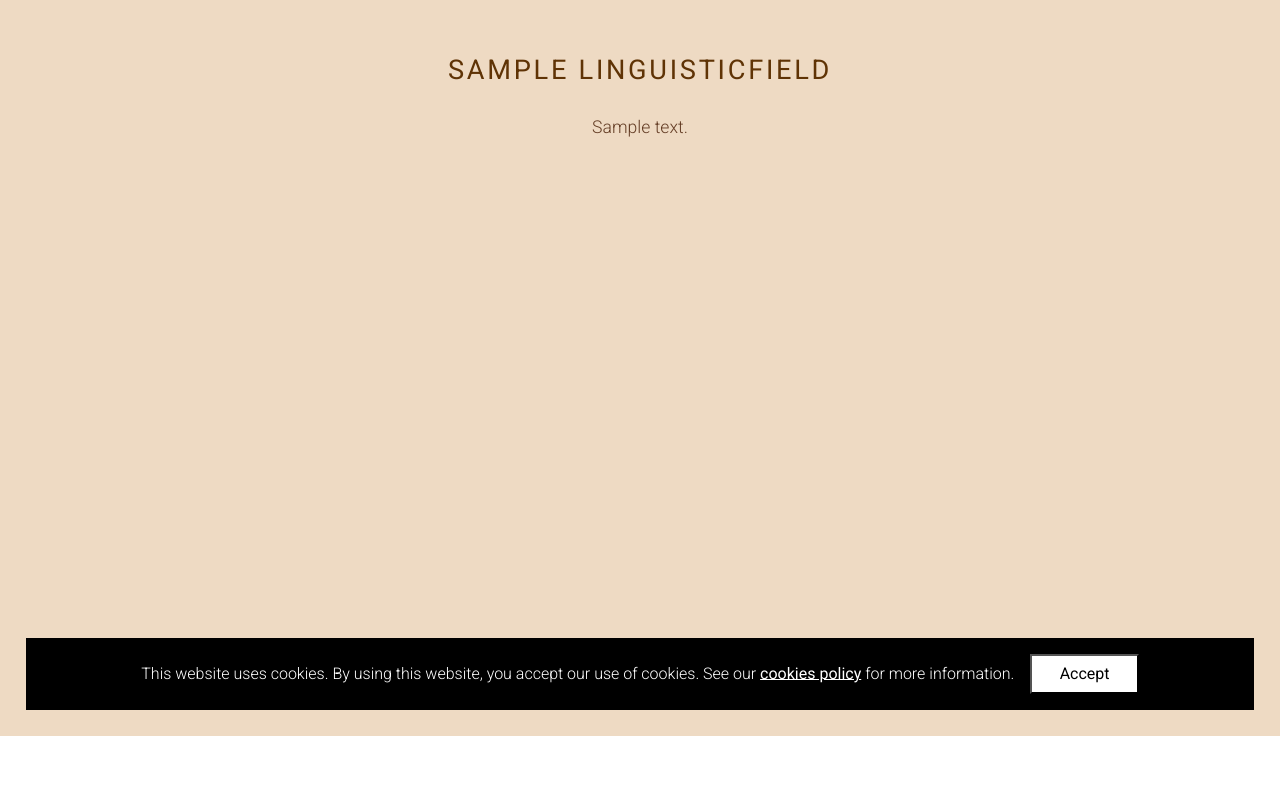
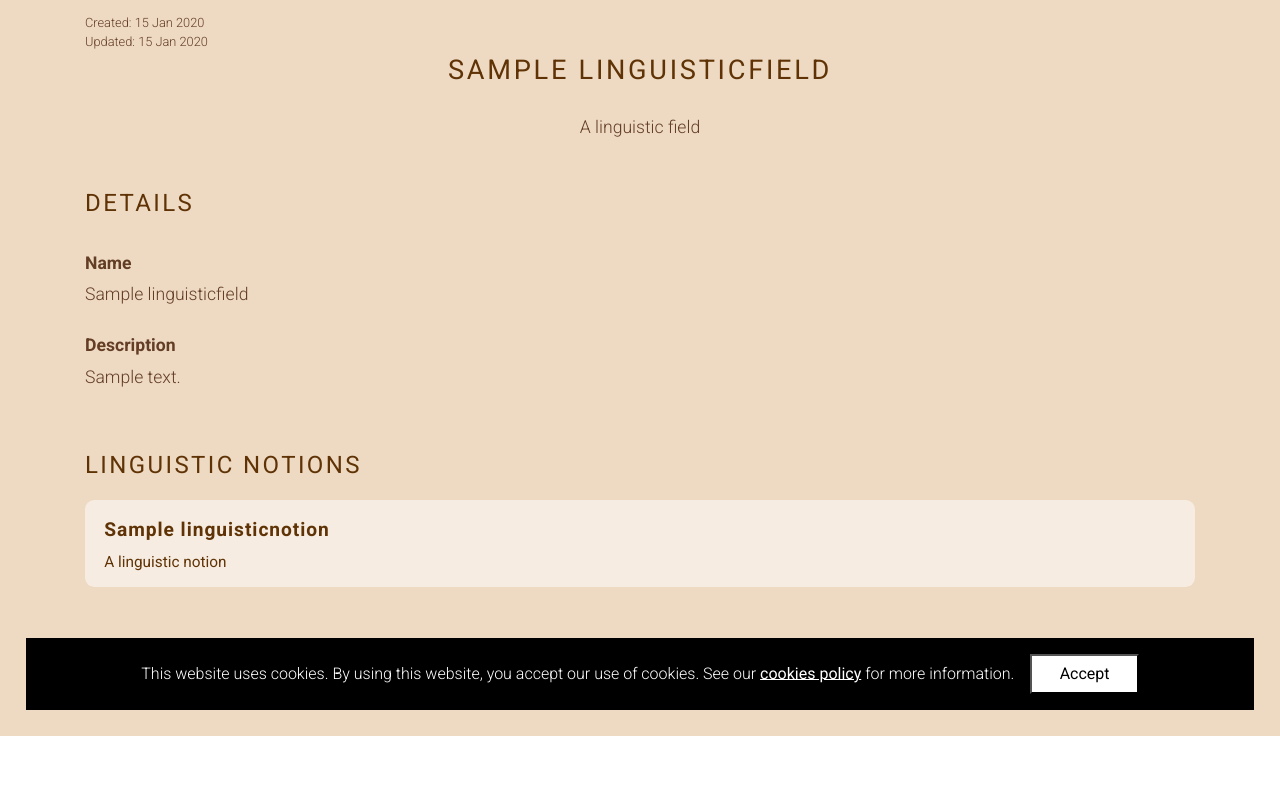
Before and after one commit to linguindic/linguindic-website, a Django app: page /database/browse/linguisticfields/1/ in a window 1280 px wide. Shown: the part 64-850 px from the top of the page. Run offline with Django 3.2, Linux system fonts and the light colour scheme; tables that the repository leaves empty hold one stand-in row (values such as "Sample post"); parts of the project's set-up code (start-up, migrations or seed data) failed here and were passed over; some libraries are stand-ins or nearby versions.

Commit message:
implemented johns feedback for the browse section

```diff
--- a/django/core/static/css/custom.css
+++ b/django/core/static/css/custom.css
@@ -427,28 +427,31 @@ main a {
 
 /* ---------- Browse: Detail ---------- */
 
-.browse-detail-header-details {
+.browse-detail-header-dates {
+    font-size: 0.8em;
+    float: left;
+    margin-top: 1em;
+}
+
+.browse-detail-header-subtitle {
     font-size: 1.1em;
     text-align: center;
     display: block;
 }
 
 .browse-detail-dataitem {
-    border-bottom: 1px solid #5f3305;
-    padding: 1em 0.5em;
-    font-size: 1em;
-}
-
-.browse-detail-dataitem:first-of-type {
-    border-top: 1px solid #5f3305;
-    margin-top: 3em;
-}
-.browse-detail-dataitem:last-of-type {
-    margin-bottom: 1em;
+    padding: 0.7em 0;
+    font-size: 1.1em;
 }
 
 .browse-detail-dataitem-label {
     font-weight: bold;
+    display: block;
+    margin-bottom: 0.3em;
+}
+
+.browse-detail-dataitem-value {
+    display: block;
 }
 
 .browse-detail-relateddatalist {
@@ -464,10 +467,10 @@ main a {
     vertical-align: top;
     background: rgba(255,255,255,0.5);
     border-radius: 0.5em;
-    padding: 1em;
+    padding: 0.6em 1em;
     cursor: pointer;
     text-decoration: none;
-    margin-bottom: 1.1em;
+    margin-bottom: 1em;
 }
 
 .browse-detail-relateddatalist-item:hover {
@@ -478,13 +481,13 @@ main a {
 
 .browse-detail-relateddatalist-item-title {
     font-weight: bold;
-    font-size: 1.1em;
+    font-size: 1em;
 }
 
 .browse-detail-relateddatalist-item-details {
     font-size: 0.8em;
-    padding-top: 0.4em;
-    line-height: 1.5em;
+    padding: 0.2em 0;
+    line-height: 1.3em;
     letter-spacing: 0;
 }
 
--- a/django/core/static/css/custom_large.css
+++ b/django/core/static/css/custom_large.css
@@ -33,21 +33,6 @@
         min-height: 10em;
     }
 
-    /* ---------- Browse: Detail ---------- */
-
-    .browse-detail-dataitem-label {
-        display: inline-block;
-        width: 10em;
-        vertical-align: top;
-        margin: 0;
-    }
-
-    .browse-detail-dataitem-value {
-        display: inline-block;
-        width: calc(100% - 10.5em);
-        vertical-align: top;
-    }
-
     /* ---------- Footer ---------- */
 
     #footer-content img {
--- a/django/core/static/css/custom_small.css
+++ b/django/core/static/css/custom_small.css
@@ -45,17 +45,6 @@
         width: 100%;
     }
 
-    /* ---------- Browse: Detail ---------- */
-
-    .browse-detail-dataitem-label {
-        display: block;
-        margin: 0.2em 0 0.5em 0;
-    }
-
-    .browse-detail-dataitem-value {
-        display: block;
-    }
-
     /* ---------- Footer ---------- */
 
     #footer-content img {
--- a/django/researchdata/templates/researchdata/browse-author-detail.html
+++ b/django/researchdata/templates/researchdata/browse-author-detail.html
@@ -8,6 +8,7 @@
         {% include "researchdata/snippets/detail-header.html" %}
 
         <!-- Data items -->
+        <h3>Details</h3>
         {% include "researchdata/snippets/detail-dataitem.html" with dataitem=object.first_name label='First Name' %}
         {% include "researchdata/snippets/detail-dataitem.html" with dataitem=object.last_name label='Last Name' %}
         {% include "researchdata/snippets/detail-dataitem.html" with dataitem=object.alternative_name label='Alternative Name' %}
--- a/django/researchdata/templates/researchdata/browse-linguisticfield-detail.html
+++ b/django/researchdata/templates/researchdata/browse-linguisticfield-detail.html
@@ -7,5 +7,13 @@
         <!-- Header (e.g. title and details) -->
         {% include "researchdata/snippets/detail-header.html" %}
 
+        <!-- Data items -->
+        <h3>Details</h3>
+        {% include "researchdata/snippets/detail-dataitem.html" with dataitem=object.name label='Name' %}
+        {% include "researchdata/snippets/detail-dataitem.html" with dataitem=object.description label='Description' %}
+
+        <!-- Many to Many relationships -->
+        {% include "researchdata/snippets/detail-manytomanyitem-linguisticnotion.html" %}
+
     </div>
 {% endblock %}
--- a/django/researchdata/templates/researchdata/browse-linguisticnotion-detail.html
+++ b/django/researchdata/templates/researchdata/browse-linguisticnotion-detail.html
@@ -8,6 +8,7 @@
         {% include "researchdata/snippets/detail-header.html" %}
 
         <!-- Data items -->
+        <h3>Details</h3>
         {% include "researchdata/snippets/detail-dataitem.html" with dataitem=object.name label='Name' %}
         {% include "researchdata/snippets/detail-dataitem.html" with dataitem=object.description label='Description' %}
         {% include "researchdata/snippets/detail-dataitem.html" with dataitem=object.example label='Example' %}
--- a/django/researchdata/templates/researchdata/browse-list-base.html
+++ b/django/researchdata/templates/researchdata/browse-list-base.html
@@ -101,8 +101,8 @@
             {% for object in object_list %}
 
                 <a href="{% block list_item_link %}{% endblock %}" class="list-content-item">
-                    <div class="list-content-item-title">{{ object | striptags }}</div>
-                    <div class="list-content-item-details">{{ object.details | striptags | slice:"250" }}</div>
+                    <div class="list-content-item-title">{{ object.dynamic_title | striptags }}</div>
+                    <div class="list-content-item-details">{{ object.dynamic_subtitle | striptags | slice:"250" }}</div>
                 </a>
 
             {% empty %}
--- a/django/researchdata/templates/researchdata/browse-reference-detail.html
+++ b/django/researchdata/templates/researchdata/browse-reference-detail.html
@@ -8,6 +8,7 @@
         {% include "researchdata/snippets/detail-header.html" %}
 
         <!-- Data items -->
+        <h3>Details</h3>
         {% include "researchdata/snippets/detail-dataitem.html" with dataitem=object.reference_type label='Reference Type' %}
         {% include "researchdata/snippets/detail-dataitem.html" with dataitem=object.title label='Title' %}
         {% include "researchdata/snippets/detail-dataitem.html" with dataitem=object.subtitle label='Subtitle' %}
--- a/django/researchdata/templates/researchdata/browse-text-detail.html
+++ b/django/researchdata/templates/researchdata/browse-text-detail.html
@@ -8,6 +8,7 @@
         {% include "researchdata/snippets/detail-header.html" %}
 
         <!-- Data items -->
+        <h3>Details</h3>
         {% include "researchdata/snippets/detail-dataitem.html" with dataitem=object.name label='Name' %}
         {% include "researchdata/snippets/detail-dataitem.html" with dataitem=object.description label='Description' %}
         {% include "researchdata/snippets/detail-dataitem.html" with dataitem=object.approximate_date_of_creation label='Approximate Date of Creation' %}
--- a/django/researchdata/templates/researchdata/snippets/detail-header.html
+++ b/django/researchdata/templates/researchdata/snippets/detail-header.html
@@ -1,4 +1,11 @@
-<h2>{{ object | safe }}</h2>
-<span class="browse-detail-header-details">
-    {{ object.details | safe }}
-</span>
+<div class="browse-detail-header-dates">
+    Created: {{ object.meta_created_datetime | date:"d M Y" }}
+    <br>
+    Updated: {{ object.meta_lastupdated_datetime | date:"d M Y" }}
+</div>
+
+<h2>{{ object.dynamic_title | safe }}</h2>
+
+<div class="browse-detail-header-subtitle">
+    {{ object.dynamic_subtitle | safe }}
+</div>
--- a/django/researchdata/templates/researchdata/snippets/detail-manytomanyitem.html
+++ b/django/researchdata/templates/researchdata/snippets/detail-manytomanyitem.html
@@ -6,10 +6,10 @@
             <a href="{% url itemurl item.id %}">
                 <li class="browse-detail-relateddatalist-item">
                     <div class="browse-detail-relateddatalist-item-title">
-                        {{ item | striptags }}
+                        {{ item.dynamic_title | striptags }}
                     </div>
                     <div class="browse-detail-relateddatalist-item-details">
-                        {{ item.details | striptags }}
+                        {{ item.dynamic_subtitle | striptags }}
                     </div>
                 </li>
             </a>
--- a/django/researchdata/views/browseauthor.py
+++ b/django/researchdata/views/browseauthor.py
@@ -112,12 +112,12 @@ class BrowseAuthorListView(ListView):
         # Order
         #
 
-        order = self.request.GET.get('advanced_order_direction', '') + self.request.GET.get('advanced_order_by', 'id')
+        order = self.request.GET.get('advanced_order_direction', '') + self.request.GET.get('advanced_order_by', 'first_name')  # Default order is by 'first_name'
         # If starts with a '-' then it means order descending
         if order[0] == '-':
-            queryset = queryset.order_by(Lower(order[1:]).desc())
+            queryset = queryset.order_by(Lower(order[1:]).desc(), Lower('last_name').desc(), Lower('alternative_name').desc(), Lower('id').desc())
         else:
-            queryset = queryset.order_by(Lower(order))
+            queryset = queryset.order_by(Lower(order), Lower('last_name'), Lower('alternative_name'), Lower('id'))
 
         #
         # Return data
--- a/django/researchdata/views/browselinguisticfield.py
+++ b/django/researchdata/views/browselinguisticfield.py
@@ -75,7 +75,7 @@ class BrowseLinguisticFieldListView(ListView):
         # Order
         #
 
-        order = self.request.GET.get('advanced_order_direction', '') + self.request.GET.get('advanced_order_by', 'id')
+        order = self.request.GET.get('advanced_order_direction', '') + self.request.GET.get('advanced_order_by', 'name')  # Default order is by 'name'
         # If starts with a '-' then it means order descending
         if order[0] == '-':
             queryset = queryset.order_by(Lower(order[1:]).desc())
--- a/django/researchdata/views/browselinguisticnotion.py
+++ b/django/researchdata/views/browselinguisticnotion.py
@@ -97,7 +97,7 @@ class BrowseLinguisticNotionListView(ListView):
         # Order
         #
 
-        order = self.request.GET.get('advanced_order_direction', '') + self.request.GET.get('advanced_order_by', 'id')
+        order = self.request.GET.get('advanced_order_direction', '') + self.request.GET.get('advanced_order_by', 'name')  # Default order is by 'name'
         # If starts with a '-' then it means order descending
         if order[0] == '-':
             queryset = queryset.order_by(Lower(order[1:]).desc())
--- a/django/researchdata/views/browsereference.py
+++ b/django/researchdata/views/browsereference.py
@@ -150,12 +150,12 @@ class BrowseReferenceListView(ListView):
         # Order
         #
 
-        order = self.request.GET.get('advanced_order_direction', '') + self.request.GET.get('advanced_order_by', 'id')
+        order = self.request.GET.get('advanced_order_direction', '') + self.request.GET.get('advanced_order_by', 'title')  # Default order is by 'title'
         # If starts with a '-' then it means order descending
         if order[0] == '-':
-            queryset = queryset.order_by(Lower(order[1:]).desc())
+            queryset = queryset.order_by(Lower(order[1:]).desc(), Lower('book_title').desc(), Lower('journal_title').desc(), Lower('url').desc(),  Lower('id').desc())
         else:
-            queryset = queryset.order_by(Lower(order))
+            queryset = queryset.order_by(Lower(order), Lower('book_title'), Lower('journal_title'), Lower('url'), Lower('id'))
 
         #
         # Return data
--- a/django/researchdata/views/browsetext.py
+++ b/django/researchdata/views/browsetext.py
@@ -102,7 +102,7 @@ class BrowseTextListView(ListView):
         # Order
         #
 
-        order = self.request.GET.get('advanced_order_direction', '') + self.request.GET.get('advanced_order_by', 'id')
+        order = self.request.GET.get('advanced_order_direction', '') + self.request.GET.get('advanced_order_by', 'name')  # Default order is by 'name'
         # If starts with a '-' then it means order descending
         if order[0] == '-':
             queryset = queryset.order_by(Lower(order[1:]).desc())
```
Also changed, not shown: django/researchdata/models.py (+41 -44 lines), django/researchdata/migrations/0001_initial.py.
